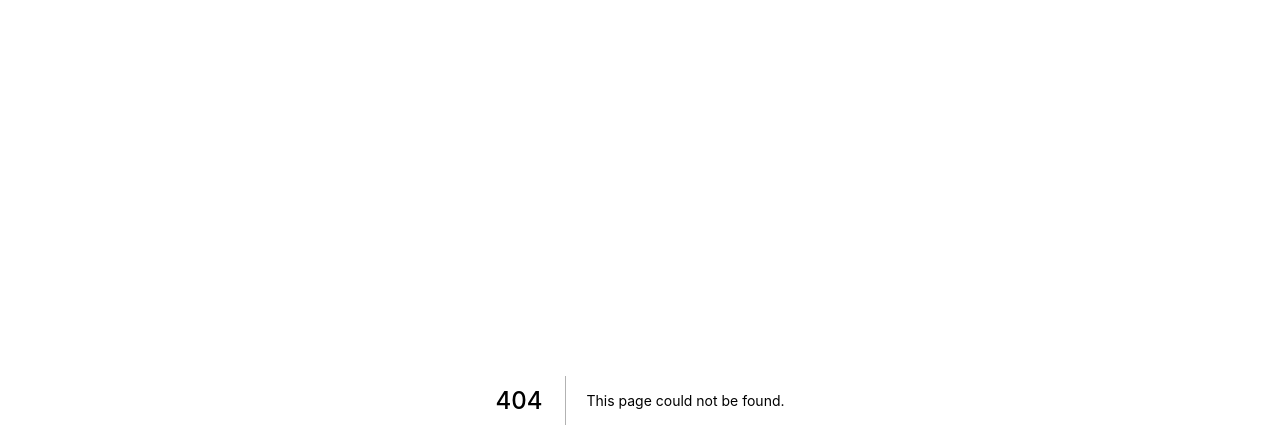
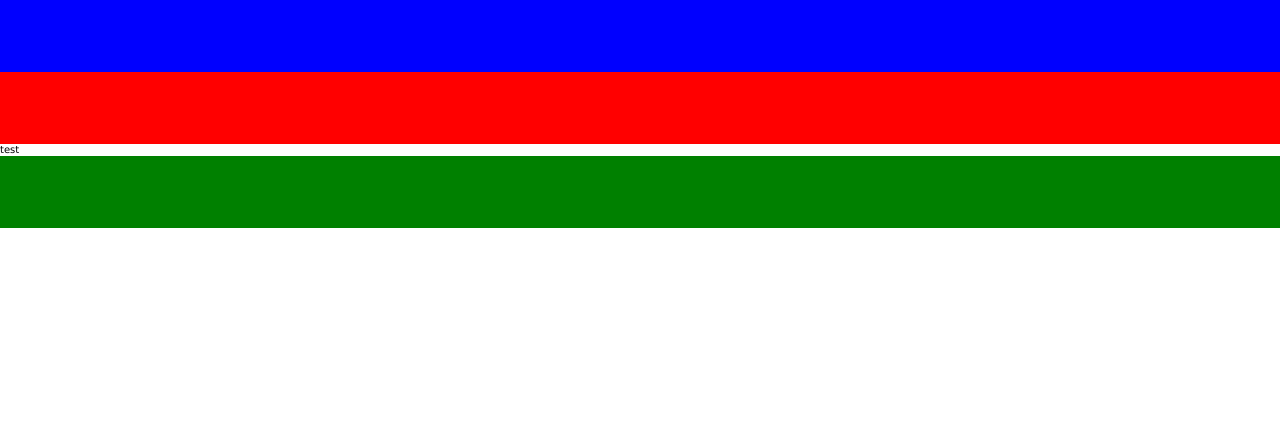
Before and after one commit to lynea/fe-onboarding, a Next.js app: page /test in a window 1280 px wide. Before the commit this address had no page. Shown: the top 448 px of the page. Built offline with nearby package versions, Linux system fonts and the light colour scheme.

Commit message:
add test layout

```diff
--- /dev/null
+++ b/layout/TestLayout/TestLayout.component.tsx
@@ -0,0 +1,17 @@
+import React, { FunctionComponent, ReactNode } from 'react';
+import { Grid, StyledMenuContainer, StyledSubBar, Topbar, Footer } from './TestLayout.styles';
+
+const TestLayout: FunctionComponent = ({ children }) => (
+    <>
+        <StyledMenuContainer>
+            <StyledMenuContainer>
+                <StyledSubBar />
+                <Topbar />
+            </StyledMenuContainer>
+        </StyledMenuContainer>
+        <Grid>{children}</Grid>
+        <Footer></Footer>
+    </>
+);
+
+export default TestLayout;
--- /dev/null
+++ b/layout/TestLayout/TestLayout.styles.tsx
@@ -0,0 +1,31 @@
+import styled from 'styled-components';
+
+export const Grid = styled.section`
+    display: grid;
+`;
+
+export const Topbar = styled.nav`
+    height: 72px;
+    width: 100%;
+    background: red;
+`;
+
+export const StyledSubBar = styled.div`
+    height: 72px;
+    width: 100%;
+    background: blue;
+`;
+export const Footer = styled.footer`
+    height: 72px;
+    width: 100%;
+    background: green;
+    position: static;
+    bottom: 0;
+`;
+
+export const StyledMenuContainer = styled.div`
+    display: flex;
+    flex-direction: column;
+    position: static;
+    top: 0;
+`;
--- /dev/null
+++ b/layout/TestLayout/index.tsx
@@ -0,0 +1 @@
+export { default } from './TestLayout.component';
--- /dev/null
+++ b/pages/test.tsx
@@ -0,0 +1,6 @@
+import React from 'react';
+import TestLayout from '../layout/TestLayout';
+
+const TestPage = () => <TestLayout>test</TestLayout>;
+
+export default TestPage;
```
